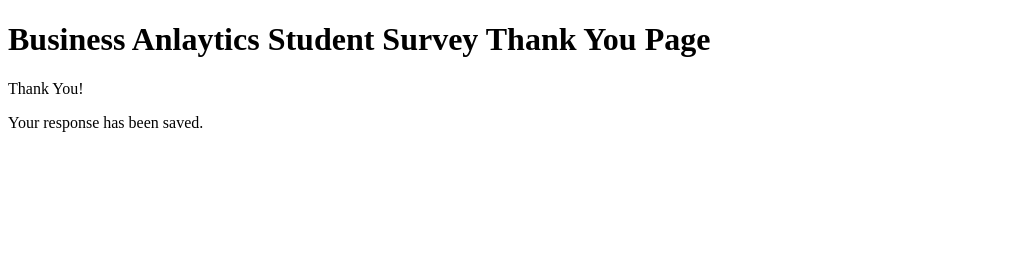
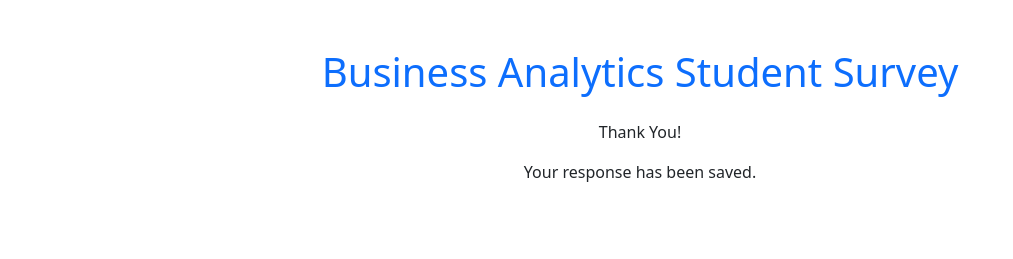
Before and after one commit to lilydosedel/lqdosedel-HW9, a plain HTML site: page lqdosedel_ty.html in a window 1280 px wide. Shown: the whole page, without its empty margins (0-1013 px from the left). Drawn offline with nearby package versions, Linux system fonts and the light colour scheme.

Commit message:
ty page styling

```diff
--- a/lqdosedel_ty.html
+++ b/lqdosedel_ty.html
@@ -3,11 +3,19 @@
 <head>
     <meta charset="UTF-8">
     <meta name="viewport" content="width=device-width, initial-scale=1.0">
-    <title>Business Anlaytics Student Survey Thank You Page</title>
+    <link href="https://cdn.jsdelivr.net/npm/bootstrap@5.3.3/dist/css/bootstrap.min.css" rel="stylesheet" integrity="sha384-QWTKZyjpPEjISv5WaRU9OFeRpok6YctnYmDr5pNlyT2bRjXh0JMhjY6hW+ALEwIH" crossorigin="anonymous">
+    <title>Business Analytics Student Survey Thank You Page</title>
 </head>
 <body>
-    <h1>Business Anlaytics Student Survey Thank You Page</h1>
-    <p>Thank You!</p>
-    <p>Your response has been saved.</p>
+<div class="container py-5 text-center">
+    <div class="mb-4">
+        <h1 class="text-primary">Business Analytics Student Survey</h1>
+    </div>
+    <div class="mb-4">
+        <p>Thank You!</p>
+        <p>Your response has been saved.</p>
+    </div>
+
+</div>
 </body>
 </html>
```
